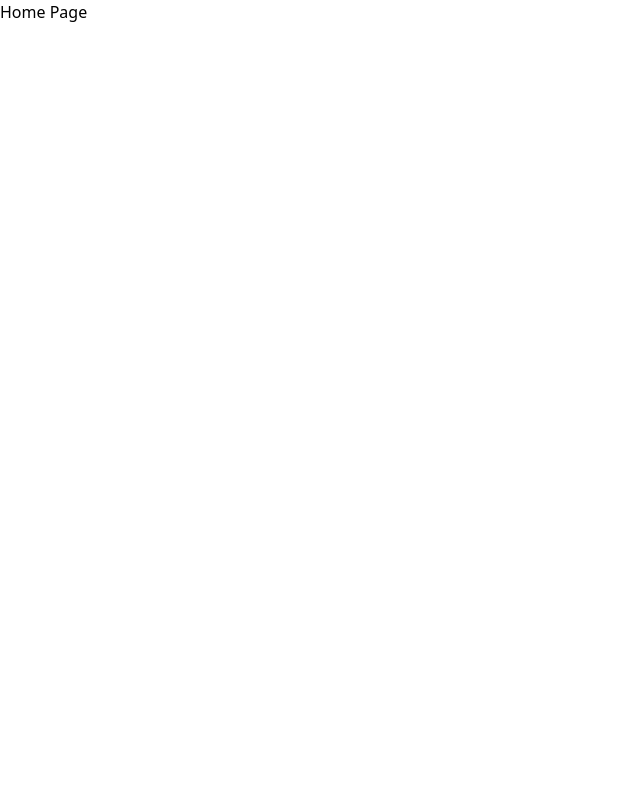
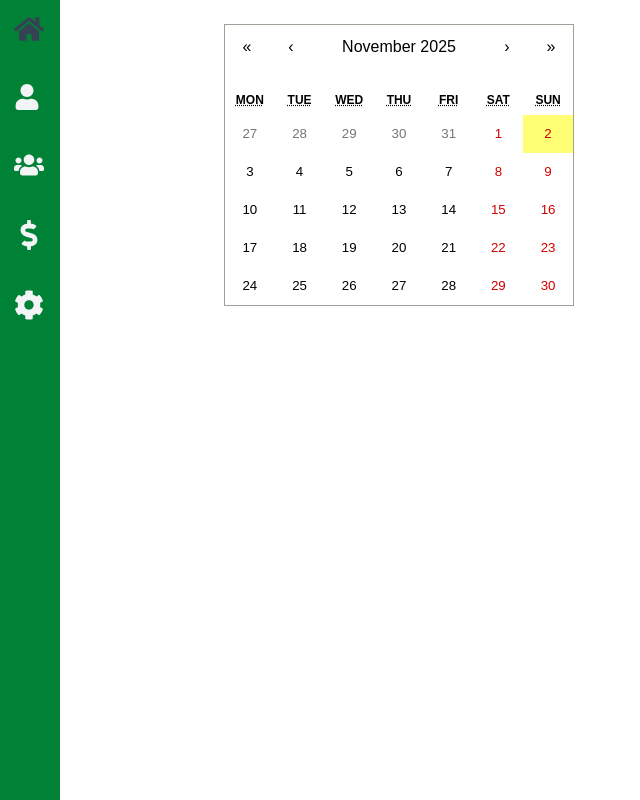
Before and after one commit to Jinbilog0v0/TechWeave-GoProject, a React (Vite) app: page /home in a window 1280 px wide. Shown: the whole page, without its empty margins (0-640 px from the left). Built offline with nearby package versions, Linux system fonts and the light colour scheme.

Commit message:
Imported react-icons and react-calendar. Added new pages: CollaborativeWorkspace, PersonalWorkspace, Expensetrack, Settings and components: HomeCalendar and SideBar

```diff
--- a/package.json
+++ b/package.json
@@ -10,8 +10,11 @@
     "preview": "vite preview"
   },
   "dependencies": {
+    "@fontsource/poppins": "^5.2.7",
     "react": "^19.1.1",
+    "react-calendar": "^6.0.0",
     "react-dom": "^19.1.1",
+    "react-icons": "^5.5.0",
     "react-router-dom": "^7.9.4",
     "tailwindcss": "^4.1.16"
   },
--- a/src/App.jsx
+++ b/src/App.jsx
@@ -1,4 +1,5 @@
 import React from "react";
+import "@fontsource/poppins";
 import { Routes, Route} from "react-router-dom";
 import Home from "./Pages/Home";
 import About from "./Pages/About";
@@ -7,6 +8,11 @@ import AddProject from "./Pages/AddProject";
 import Login from "./Components/Login";
 import Registration from "./Components/Registration";
 import ForgotPassword from "./Components/ForgotPassword";
+import PersonalWorkspace from "./Pages/PersonalWorkspace";
+import CollaborativeWorkspace from "./Pages/CollaborativeWorkspace";
+import ExpenseTrack from "./Pages/ExpenseTrack";
+import Settings from "./Pages/Settings";
+
 
 
 export default function App(){
@@ -21,6 +27,10 @@ export default function App(){
 				<Route path="/login" element={<Login />} />
 				<Route path="/forgot-password" element={<ForgotPassword />} />
 				<Route path="/register" element={<Registration />} />
+				<Route path="/personal" element={<PersonalWorkspace />} />
+				<Route path="/collaborative" element={<CollaborativeWorkspace />} />
+				<Route path="/expense" element={<ExpenseTrack />} />
+					<Route path="/settings" element={<Settings />} />
 			</Routes>
 
 		</div>
--- a/src/Components/Calendar.jsx
+++ /dev/null
@@ -1,11 +0,0 @@
-import React from 'react'
-
-//Displayed at homepage
-
-const Calendar = () => {
-  return (
-    <div>Calendar</div>
-  )
-}
-
-export default Calendar
--- /dev/null
+++ b/src/Components/HomeCalendar.jsx
@@ -0,0 +1,24 @@
+import React, { useState } from 'react'
+import Calendar from 'react-calendar'
+import 'react-calendar/dist/Calendar.css'
+
+
+const HomeCalendar = () => {
+    const [selectedDate, setSelectedDate] = useState(null);
+
+    const handleDateClick = (date) => {
+        setSelectedDate(date);
+        console.log('Selected date: ', date);
+    };
+
+  return (
+    <div p-4 bg-white rounded-lg shadow mt-10>
+        <Calendar  onClickDay={handleDateClick} value={selectedDate} />
+        {selectedDate && (
+            <p className='mt-4 text-gray-700 font-medium'>{selectedDate.toDateString()}</p>
+        )}
+    </div>
+  );
+}
+
+export default HomeCalendar
--- /dev/null
+++ b/src/Components/Sidebar.jsx
@@ -0,0 +1,19 @@
+import React from 'react'
+import { NavLink } from 'react-router-dom'
+import { FaHome, FaUser, FaUsers, FaDollarSign, FaCog } from 'react-icons/fa'
+
+const Sidebar = () => {
+  return (
+    <div className='w-[60px] h-screen bg-green-700 p-3.5'>
+        <div className='flex flex-col gap-10 text-center justify-center'>
+            <NavLink to="/home" className={({isActive}) => isActive ? "text-gray-700 font-bold underline" : "text-gray-100 hover:text-gray-700"} > <FaHome size={30}/> </NavLink>
+            <NavLink to="/personal" className={({isActive}) => isActive ? "text-gray-700 font-bold underline" : "text-gray-100 hover:text-gray-700"} >  <FaUser size={26}/> </NavLink>
+            <NavLink to="/collaborative" className={({isActive}) => isActive ? "text-gray-700 font-bold underline" : "text-gray-100 hover:text-gray-700"} > <FaUsers size={30}/> </NavLink>
+            <NavLink to="/expense" className={({isActive}) => isActive ? "text-gray-700 font-bold underline" : "text-gray-100 hover:text-gray-700"} > <FaDollarSign size={30} /> </NavLink>
+            <NavLink to="/settings" className={({isActive}) => isActive ? "text-gray-700 font-bold underline" : "text-gray-100 hover:text-gray-700"}> <FaCog size={30} /> </NavLink>
+        </div>
+    </div>
+  )
+}
+
+export default Sidebar
--- /dev/null
+++ b/src/Pages/CollaborativeWorkspace.jsx
@@ -0,0 +1,9 @@
+import React from 'react'
+
+const CollaborativeWorkspace = () => {
+  return (
+    <div>CollaborativeWorkspace</div>
+  )
+}
+
+export default CollaborativeWorkspace
--- /dev/null
+++ b/src/Pages/ExpenseTrack.jsx
@@ -0,0 +1,9 @@
+import React from 'react'
+
+const ExpenseTrack = () => {
+  return (
+    <div>ExpenseTrack</div>
+  )
+}
+
+export default ExpenseTrack
--- a/src/Pages/Home.jsx
+++ b/src/Pages/Home.jsx
@@ -1,3 +1,18 @@
+import Sidebar from "../Components/Sidebar"
+import HomeCalendar from "../Components/HomeCalendar"
+
 export default function Home() {
-  return <h1>Home Page</h1>
+  return <div>
+
+  <div className="fixed left-0 top-0 h-full">
+    <Sidebar />
+  </div>
+
+  <main className="ml-[200px] p-6 min-h-screen">
+    <div>
+      <HomeCalendar />
+    </div>
+  </main>
+
+  </div>
 }
--- /dev/null
+++ b/src/Pages/PersonalWorkspace.jsx
@@ -0,0 +1,9 @@
+import React from 'react'
+
+const PersonalWorkspace = () => {
+  return (
+    <div>PersonalWorkspace</div>
+  )
+}
+
+export default PersonalWorkspace
--- /dev/null
+++ b/src/Pages/Settings.jsx
@@ -0,0 +1,9 @@
+import React from 'react'
+
+const Settings = () => {
+  return (
+    <div>Settings</div>
+  )
+}
+
+export default Settings
```
Also changed, not shown: src/index.css (line endings or trailing spaces), 1 other file (tests, documents, lock files or other folders).
